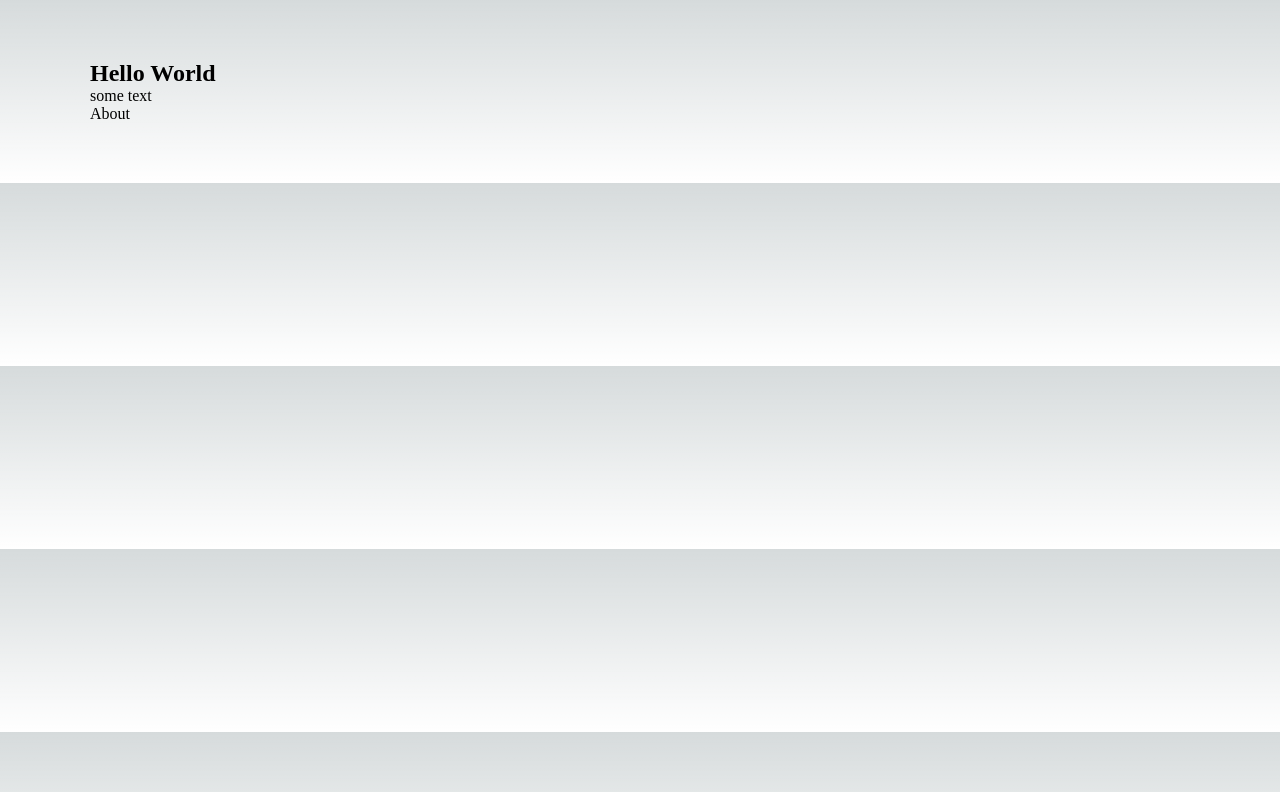
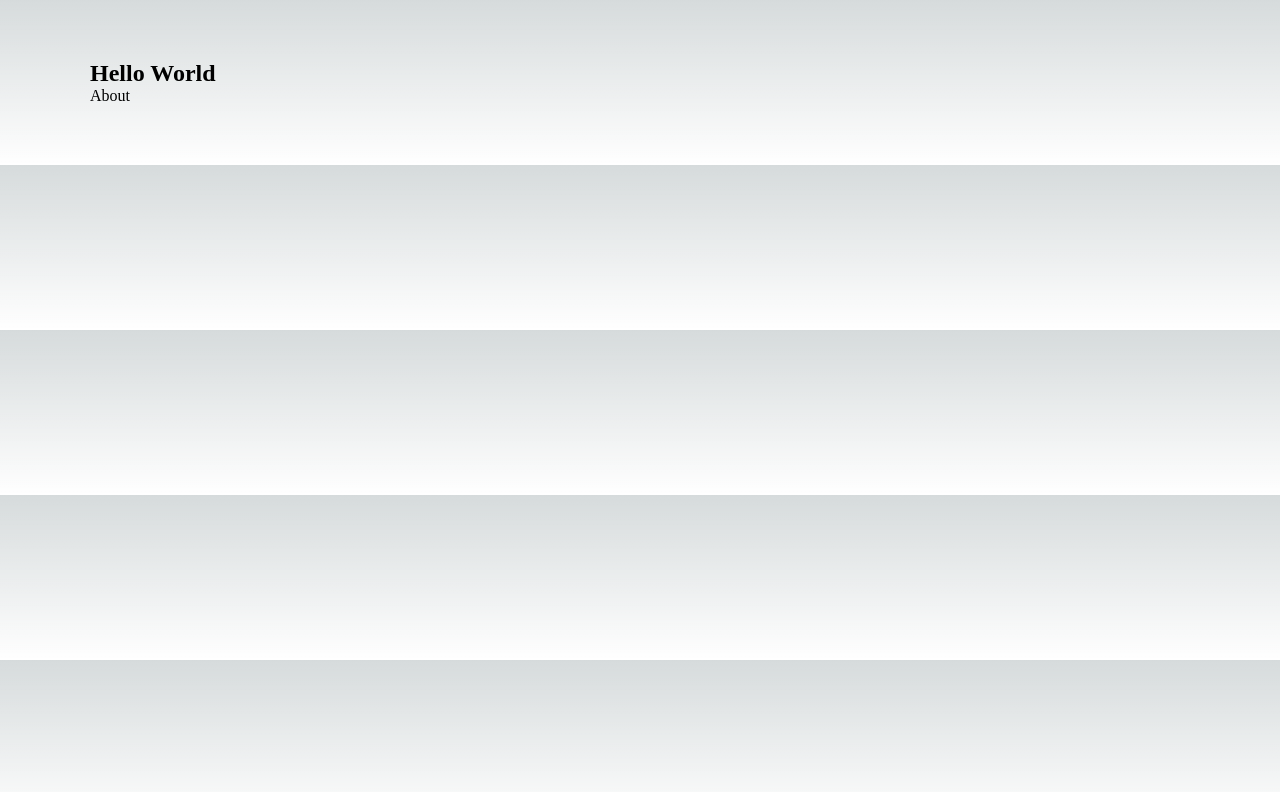
Before and after one commit to github-actions-test1041/nextjs-starter1355, a Next.js app: page / in a window 1280 px wide. Shown: the top 792 px of the page. Built offline with nearby package versions, Linux system fonts and the light colour scheme.

Commit message:
Update page.tsx

```diff
--- a/src/app/page.tsx
+++ b/src/app/page.tsx
@@ -5,7 +5,6 @@ export default function Home() {
     <main className="main">
       <div>
         <h2>Hello World</h2>
-        <p>some text</p>
       </div>
       <Link href="/about">About</Link>
     </main>
```
